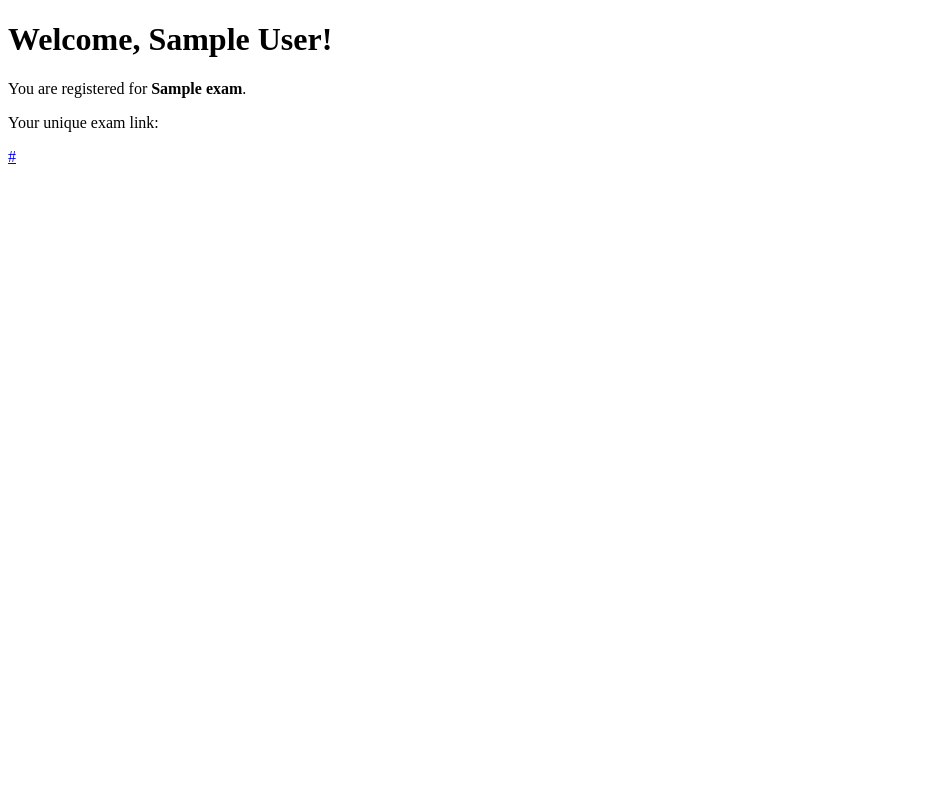
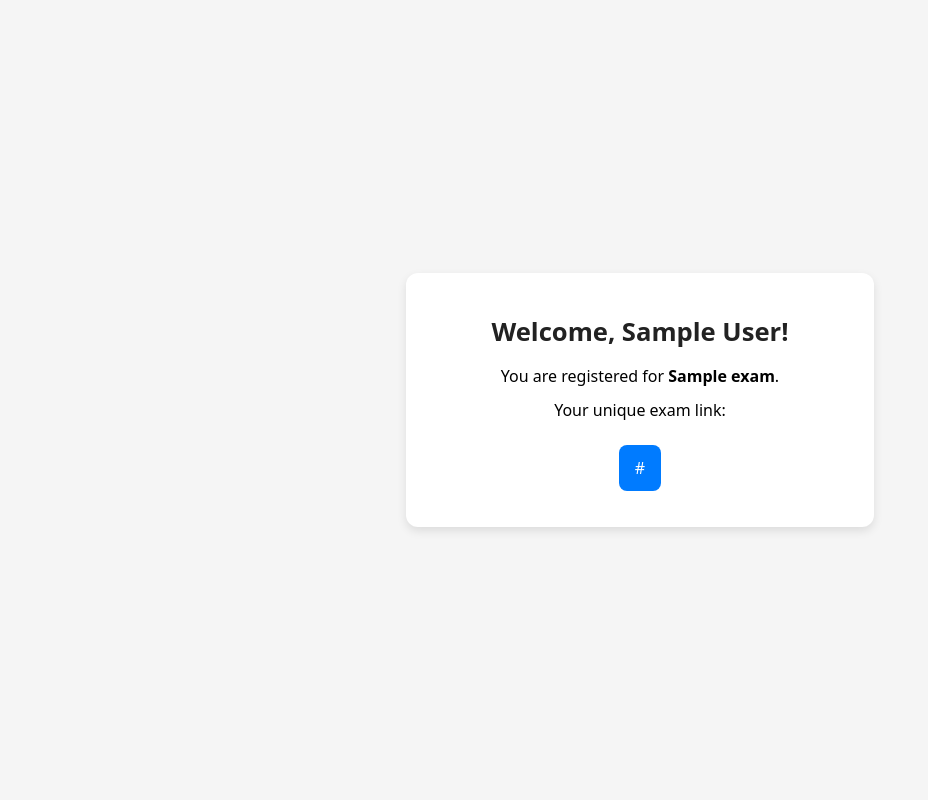
Before and after one commit to abdurahmonovjamshid/exam, a Django app: template exam/templates/exams/registration_success.html in a window 1280 px wide. Shown: the whole page, without its empty margins (0-928 px from the left). Run offline with Django 5.2, Linux system fonts and the light colour scheme; tables that the repository leaves empty hold one stand-in row (values such as "Sample post"); the template is opened without the code that fills it: values that come from a table or form of the project are taken from there, most other values are stand-ins (such as "Sample title", 1, 10 or a date in 2020).

Commit message:
registration

```diff
--- a/exam/templates/exams/registration_success.html
+++ b/exam/templates/exams/registration_success.html
@@ -1,12 +1,61 @@
 <!DOCTYPE html>
-<html>
+<html lang="en">
 <head>
+  <meta charset="utf-8">
   <title>Registration Successful</title>
+  <meta name="viewport" content="width=device-width, initial-scale=1"> <!-- important for phones -->
+
+  <style>
+    body {
+      font-family: system-ui, Arial, sans-serif;
+      margin: 0;
+      padding: 0;
+      background: #f5f5f5;
+      display: flex;
+      align-items: center;
+      justify-content: center;
+      min-height: 100vh;
+    }
+    .container {
+      max-width: 420px;
+      width: 100%;
+      background: #fff;
+      padding: 24px;
+      border-radius: 12px;
+      box-shadow: 0 4px 10px rgba(0,0,0,0.1);
+      text-align: center;
+    }
+    h1 {
+      font-size: 1.6rem;
+      margin-bottom: 16px;
+      color: #222;
+    }
+    p {
+      font-size: 1rem;
+      margin: 12px 0;
+    }
+    a {
+      display: inline-block;
+      word-break: break-all; /* wrap long links */
+      font-size: 1rem;
+      padding: 12px 16px;
+      margin-top: 12px;
+      background: #007bff;
+      color: #fff;
+      border-radius: 8px;
+      text-decoration: none;
+    }
+    a:hover {
+      background: #0056b3;
+    }
+  </style>
 </head>
 <body>
-  <h1>Welcome, {{ candidate.full_name }}!</h1>
-  <p>You are registered for <b>{{ exam.title }}</b>.</p>
-  <p>Your unique exam link:</p>
-  <p><a href="{{ link }}">{{ link }}</a></p>
+  <div class="container">
+    <h1>Welcome, {{ candidate.full_name }}!</h1>
+    <p>You are registered for <b>{{ exam.title }}</b>.</p>
+    <p>Your unique exam link:</p>
+    <p><a href="{{ link }}">{{ link }}</a></p>
+  </div>
 </body>
 </html>
```
